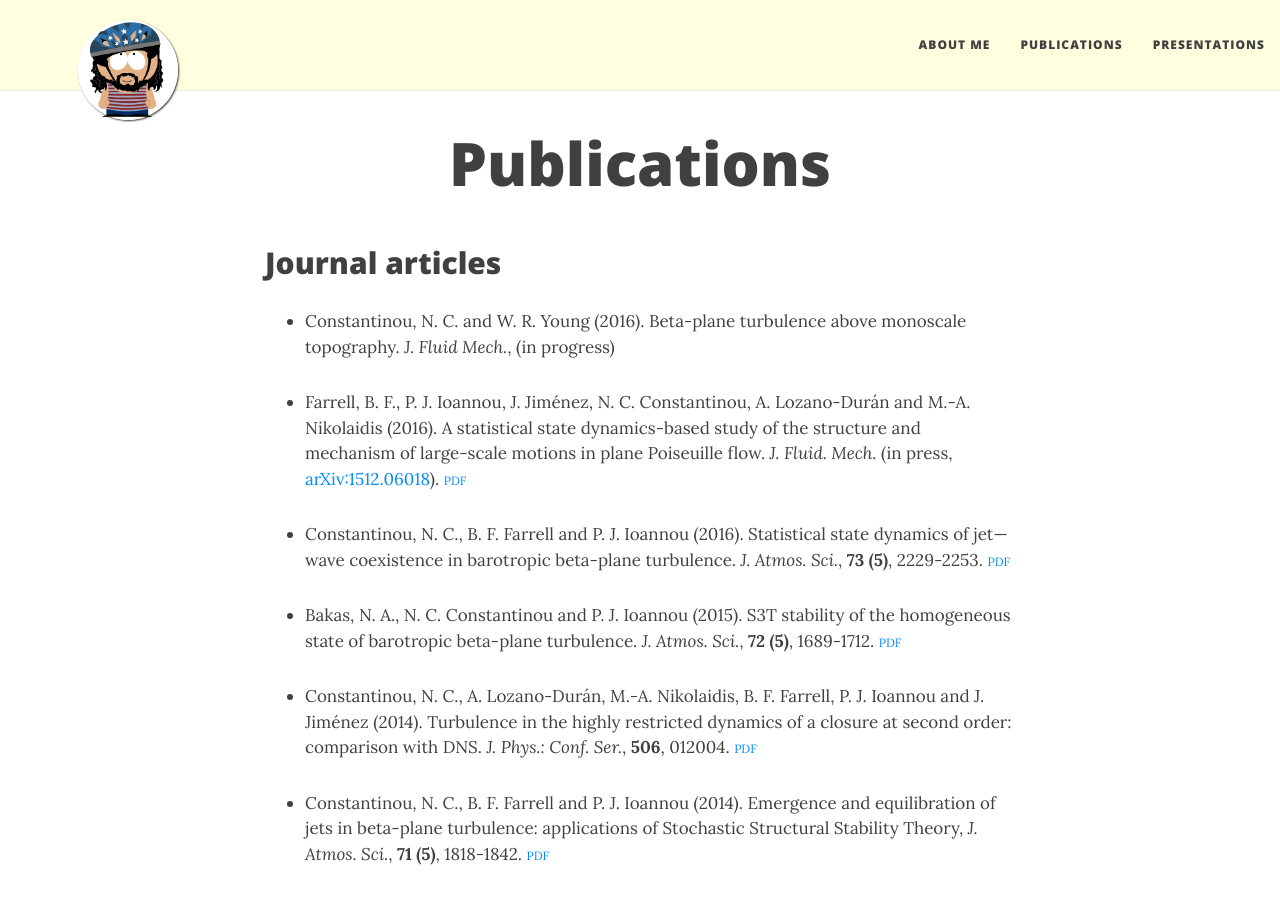
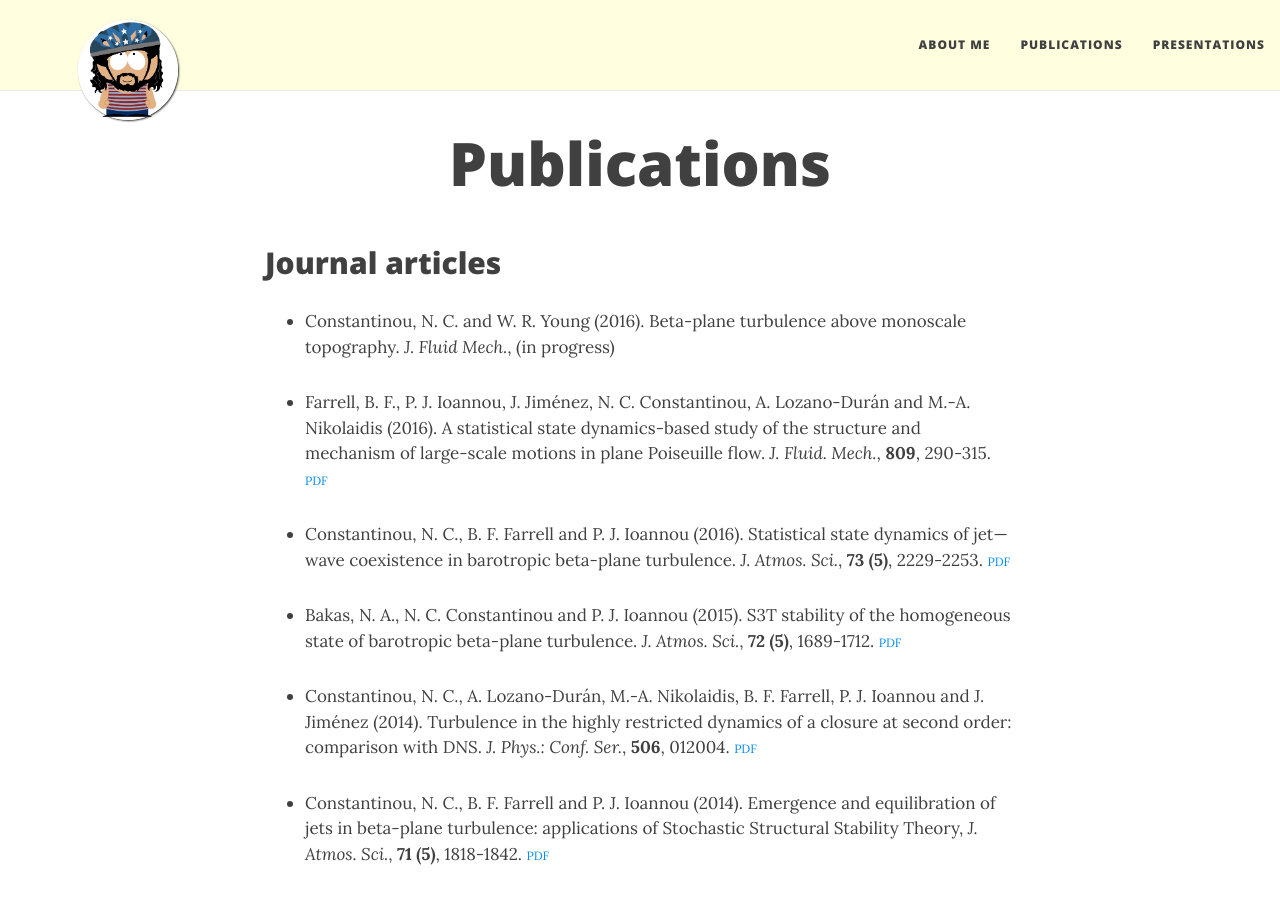
Before and after one commit to navidcy/navidcy.github.io, a Jekyll site: the page built from publications.md, in a window 1280 px wide and 900 px high. Built offline with Jekyll 4.4.1, drawn with Linux system fonts in a browser that asks for light colours; nearby versions of some CDN libraries.

Commit message:
proper journal ref for VLSM

```diff
--- a/publications.md
+++ b/publications.md
@@ -8,7 +8,7 @@
 
 - Constantinou, N. C. and W. R. Young (2016). Beta-plane turbulence above monoscale topography. _J. Fluid Mech._, (in progress)
 
-- Farrell, B. F., P. J. Ioannou, J. Jiménez, N. C. Constantinou, A. Lozano-Durán and M.-A. Nikolaidis (2016). A statistical state dynamics-based study of the structure and mechanism of large-scale motions in plane Poiseuille flow. _J. Fluid. Mech._ (in press, [arXiv:1512.06018][arXiv:1512.06018]). [<span style="font-variant:small-caps;">pdf</span>][vlsm-poiseuille]
+- Farrell, B. F., P. J. Ioannou, J. Jiménez, N. C. Constantinou, A. Lozano-Durán and M.-A. Nikolaidis (2016). A statistical state dynamics-based study of the structure and mechanism of large-scale motions in plane Poiseuille flow. _J. Fluid. Mech._, **809**, 290-315. [<span style="font-variant:small-caps;">pdf</span>][vlsm-poiseuille]
 
 - Constantinou, N. C., B. F. Farrell and P. J. Ioannou (2016). Statistical state dynamics of jet—wave coexistence in barotropic beta-plane turbulence. _J. Atmos. Sci._, **73 (5)**, 2229-2253. [<span style="font-variant:small-caps;">pdf</span>][ssd-jet-wave]
 
```
